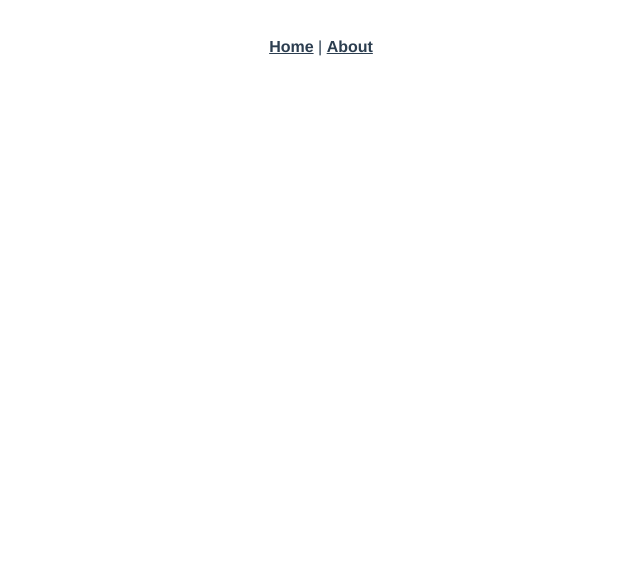
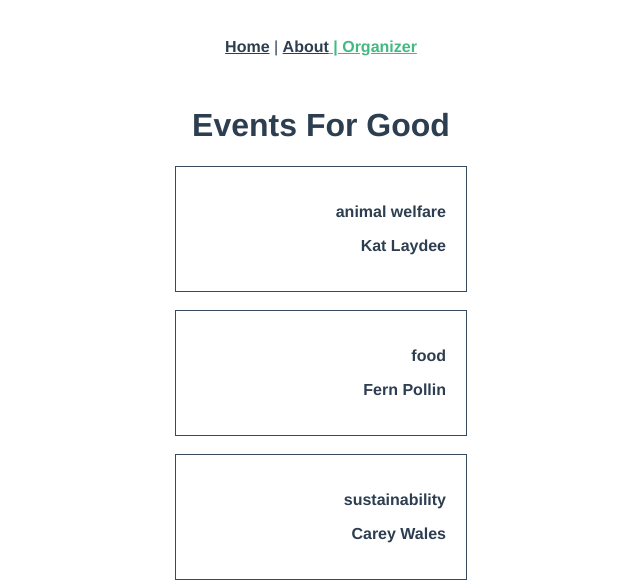
Before and after one commit to MikeVasaski/se322-lab03-Vue, a Vue app in the folder lab3-953322/: page /organizer in a window 1280 px wide. Before the commit this address had no page. Shown: the top 582 px of the page, without its empty margins (319-959 px from the left). Built offline with nearby package versions, Linux system fonts and the light colour scheme.

Commit message:
updated 5.6 done

```diff
--- a/lab3-953322/src/App.vue
+++ b/lab3-953322/src/App.vue
@@ -2,6 +2,7 @@
   <nav>
     <router-link to="/">Home</router-link> |
     <router-link to="/about">About</router-link>
+    <router-link to="/organizer"> | Organizer</router-link>
   </nav>
   <router-view />
 </template>
--- a/lab3-953322/src/router/index.js
+++ b/lab3-953322/src/router/index.js
@@ -1,20 +1,22 @@
 import { createRouter, createWebHistory } from 'vue-router'
-import HomeView from '../views/HomeView.vue'
-
+import EventListView from '../views/EventListView.vue'
+import AboutView from '../views/AboutView.vue'
+import OnameView from '@/views/OnameView.vue'
 const routes = [
   {
     path: '/',
-    name: 'home',
-    component: HomeView
+    name: 'EventList',
+    component: EventListView
   },
   {
     path: '/about',
     name: 'about',
-    // route level code-splitting
-    // this generates a separate chunk (about.[hash].js) for this route
-    // which is lazy-loaded when the route is visited.
-    component: () =>
-      import(/* webpackChunkName: "about" */ '../views/AboutView.vue')
+    component: AboutView
+  },
+  {
+    path: '/organizer',
+    name: 'organizer',
+    component: OnameView
   }
 ]
 
--- /dev/null
+++ b/lab3-953322/src/views/EventListView.vue
@@ -0,0 +1,65 @@
+<template>
+  <div class="events">
+    <h1>Events For Good</h1>
+
+    <EventCard v-for="event in events" :key="event.id" :event="event" />
+  </div>
+</template>
+
+<script>
+// @ is an alias to /src
+import EventCard from '@/components/EventCard.vue'
+export default {
+  name: 'EventListView',
+  components: {
+    EventCard
+  },
+  data() {
+    return {
+      events: [
+        {
+          id: 5928101,
+          category: 'animal welfare',
+          title: 'Cat Adoption Day',
+          description: 'Find your new feline friend at this event.',
+          location: 'Meow Town',
+          date: 'January 28, 2022',
+          time: '12:00',
+          petsAllowed: true,
+          organizer: 'Kat Laydee'
+        },
+        {
+          id: 4582797,
+          category: 'food',
+          title: 'Community Gardening',
+          description: 'Join us as we tend to the community edible plants.',
+          location: 'Flora City',
+          date: 'March 14, 2022',
+          time: '10:00',
+          petsAllowed: true,
+          organizer: 'Fern Pollin'
+        },
+        {
+          id: 8419988,
+          category: 'sustainability',
+          title: 'Beach Cleanup',
+          description: 'Help pick up trash along the shore.',
+          location: 'Playa Del Carmen',
+          date: 'July 22, 2022',
+          time: '11:00',
+          petsAllowed: false,
+          organizer: 'Carey Wales'
+        }
+      ]
+    }
+  }
+}
+</script>
+
+<style scoped>
+.events {
+  display: flex;
+  flex-direction: column;
+  align-items: center;
+}
+</style>
--- a/lab3-953322/src/views/HomeView.vue
+++ b/lab3-953322/src/views/OnameView.vue
@@ -1,18 +1,17 @@
 <template>
   <div class="events">
-    <EventCard v-for="event in events" :key="event.id" :event="event" />
+    <h1>Events For Good</h1>
+
     <OnameCard v-for="author in events" :key="author.id" :author="author" />
   </div>
 </template>
 
 <script>
 // @ is an alias to /src
-import EventCard from '@/components/EventCard.vue'
 import OnameCard from '@/components/Oname.vue'
 export default {
   name: 'HomeView',
   components: {
-    EventCard,
     OnameCard
   },
   data() {
```
